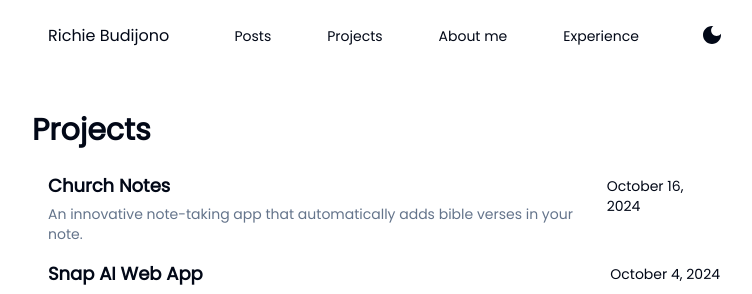
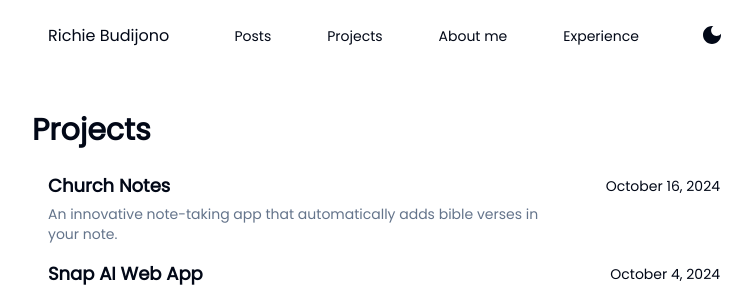
Before and after one commit to Salvist/richie-budijono-nextjs-portfolio, a Next.js app: page /projects in a window 1280 px wide. Shown: the top 294 px of the page, without its empty margins (256-1008 px from the left). Built offline with nearby package versions, Linux system fonts and the light colour scheme.

Commit message:
Refactor ProjectListView layout for improved responsiveness and styling

```diff
--- /dev/null
+++ b/src/components/next_image.tsx
@@ -0,0 +1,5 @@
+import Image from "next/image";
+
+export default function NextImage({ src, alt }: { src: string; alt: string }) {
+  return <Image src={src} alt={alt} width={200} height={200} />;
+}
--- a/src/components/project_list_view.tsx
+++ b/src/components/project_list_view.tsx
@@ -16,14 +16,14 @@ export default function ProjectListView({
             <Link href={`/projects/${project.slug}`}>
               <SlidingTile>
                 <div className="flex flex-col justify-between gap-y-1 sm:flex-row">
-                  <div>
+                  <div className="grow">
                     <p className="text-lg font-semibold">{project.title}</p>
                     <p className="mt-1 line-clamp-2 text-sm font-light text-muted-foreground">
                       {project.summary}
                     </p>
                   </div>
                   {project.publishedAt && (
-                    <p className="mt-1 text-sm font-light">
+                    <p className="mt-1 text-sm w-40 text-right font-light">
                       {formatDate(project.publishedAt)}
                     </p>
                   )}
```
